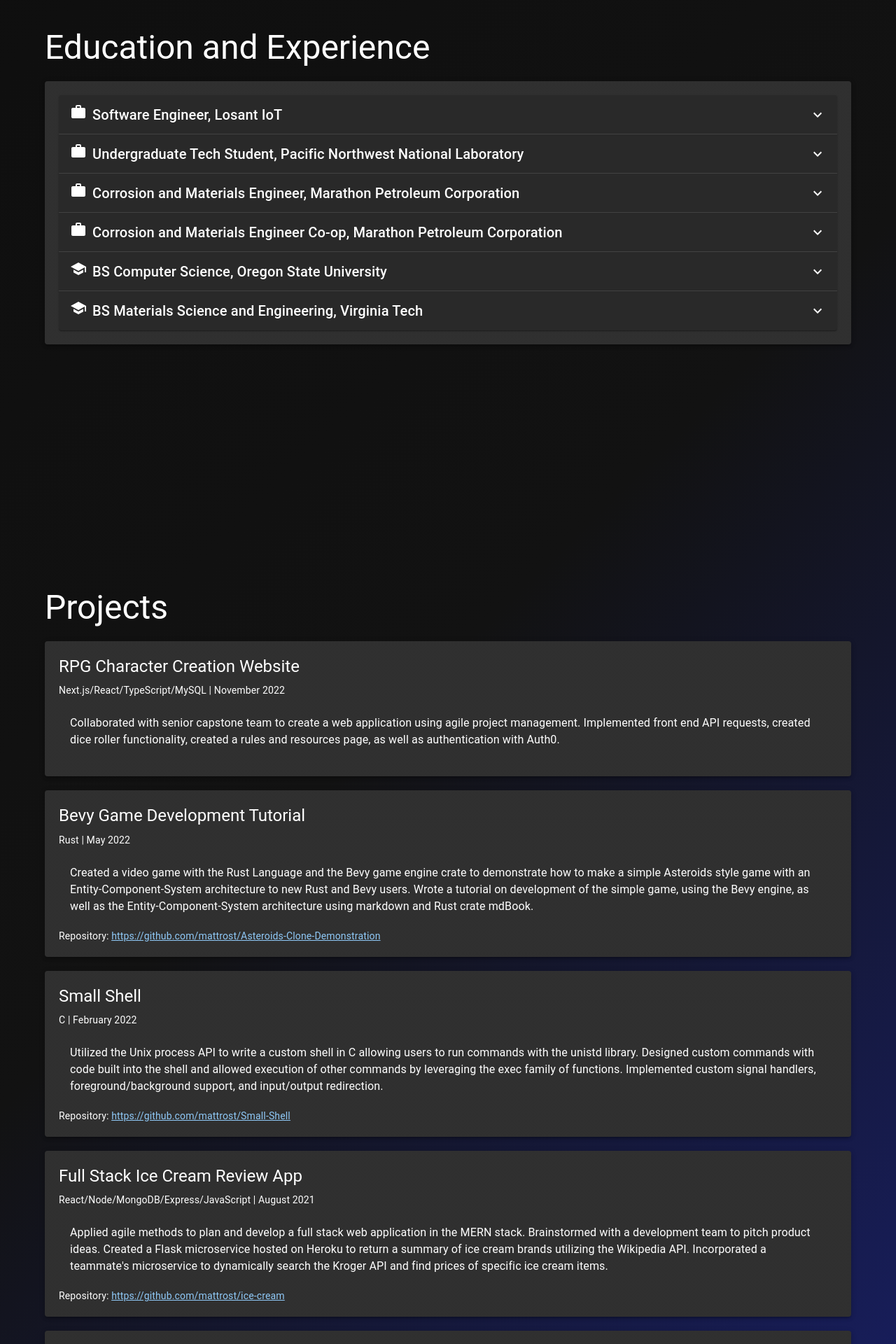
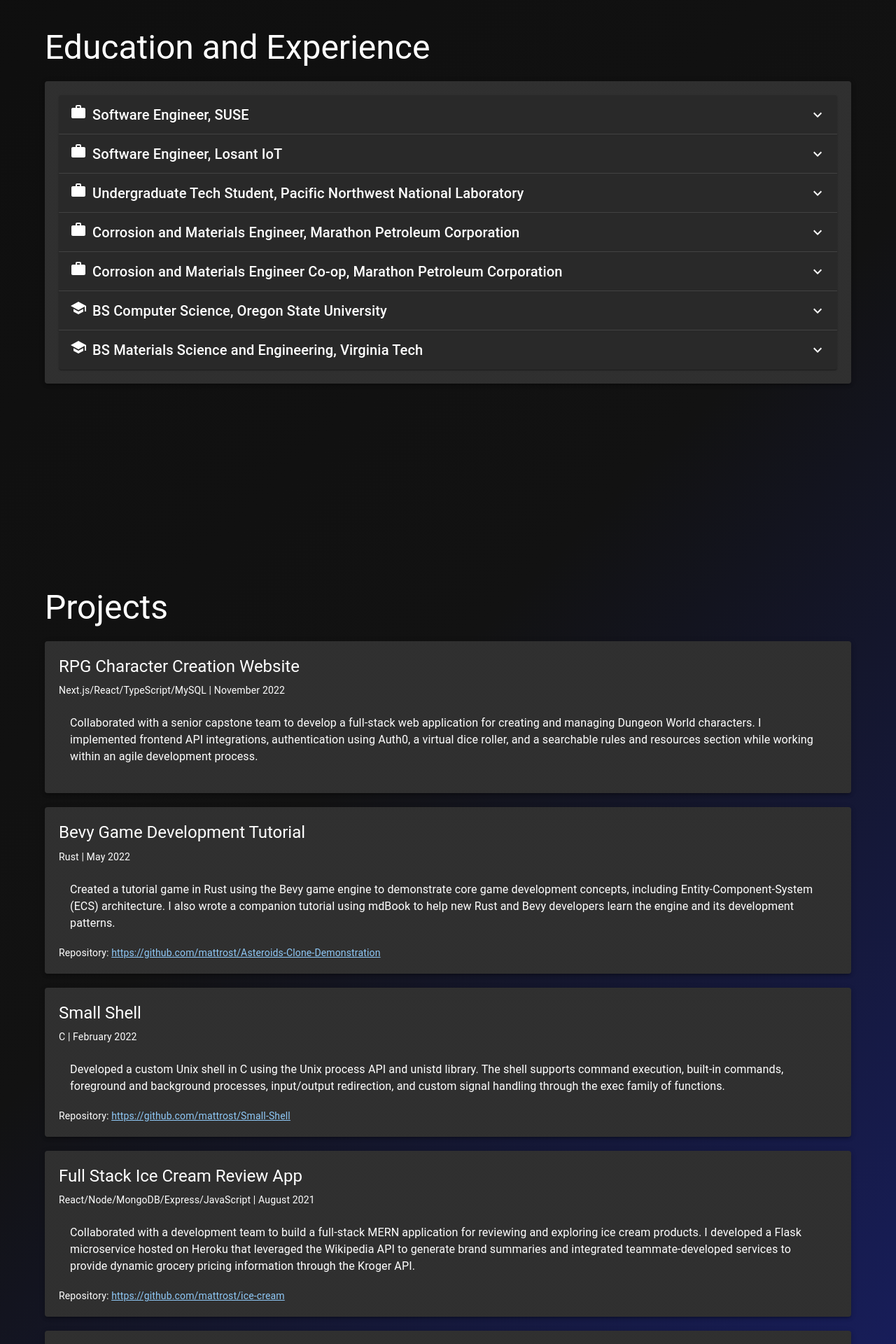
Before and after one commit to mattrost/mattrost.github.io, a React (Vite) app: page / in a window 1280 px wide. Shown: the part 860-2780 px from the top of the page at 70% size. Built offline with nearby package versions, Linux system fonts and the light colour scheme.

Commit message:
Updating text for portfolio

```diff
--- a/package.json
+++ b/package.json
@@ -28,7 +28,7 @@
   },
   "scripts": {
     "predeploy": "pnpm run build",
-    "deploy": "gh-pages -d build",
+    "deploy": "gh-pages -d dist",
     "dev": "vite",
     "build": "vite build",
     "preview": "vite preview"
--- a/src/components/Experiences.jsx
+++ b/src/components/Experiences.jsx
@@ -9,65 +9,79 @@ const Experiences = () => {
     {
       type: 'work',
       title: 'Software Engineer',
+      institution: 'SUSE',
+      date: 'March 2026 - November 2026',
+      description: 'I contributed to the Losant platform by designing and implementing workflow nodes for Kubernetes and OpenTelemetry integrations, expanding platform capabilities and enabling customers to automate infrastructure operations and observability-driven workflows.' +
+        '<br />' +
+        'I collaborated closely with product and engineering teams to deliver new functionality and improve application usability. I participated extensively in peer code reviews, QA verification, and agile development processes, using Jira to manage work items and track feature delivery.' +
+        '<br />' +
+        'I developed and maintained a cross-platform application using SvelteKit and Capacitor, delivering a cohesive experience across web and mobile platforms. I focused on creating intuitive user interfaces, improving usability, and ensuring a consistent experience across devices.'
+    },
+    {
+      type: 'work',
+      title: 'Software Engineer',
       institution: 'Losant IoT',
-            date: 'October 2022 - Present',
-            description: 'I collaborated directly with enterprise clients to develop IoT solutions spanning from device connectivity and real-time data ingestion to fron-end data visualization. These solutions were built using JavaScript/TypeScript, React, and occasionally Swift/SwiftUI depending on the project. On the back end, I developed secure, scalable RESTful APIs and services using the Losant Visual Workflow Engine, integrating with MongoDB for non-relational data storage.' +
+      date: 'October 2022 - March 2026',
+      description: 'I collaborated directly with enterprise clients to develop IoT solutions spanning device connectivity, real-time data ingestion, RESTful APIs, and front-end data visualization. These solutions were built using JavaScript/TypeScript, React, Swift/SwiftUI, the Losant Visual Workflow Engine, and MongoDB.' +
         '<br />' +
-                'I also created dynamic UI components using Stimulus.js to extend Losant’s templating system, enabling configurable dashboards tailored to client needs. When required, I performed data analysis in Python (Pandas, NumPy) to derive insights from exported telemetry datasets, supporting both internal diagnostics and client-facing reporting.' +
+        'I created dynamic UI components using Stimulus.js to extend Losant’s templating system, enabling configurable dashboards tailored to client requirements. When needed, I leveraged Python, Pandas, and NumPy to analyze telemetry datasets and provide diagnostics, analytics, and operational insights.' +
         '<br />' +
-                'Beyond engineering, I collaborated with product managers, stakeholders, and the sales team to define requirements, scope features, and deliver production-ready solutions on tight sprint timelines. I also contributed to platform-wide improvements, led efforts in authentication and authorization (token-based access control, role management, third-party identity providers), and promoted testing best practices through unit/integration tests with Jest and team-wide TDD adoption.' +
+        'I contributed to platform-wide improvements, including authentication and authorization features such as token-based access control, role management, and third-party identity provider integrations. I also helped promote testing best practices through unit and integration testing with Jest and team-wide TDD adoption.' +
         '<br />' +
-                'This was a great experience as I was able to work in a fast-paced software development lifecycle, utilizing Jira for task management. During our sprints, I was expected to implement and enforce coding standards, perform code reviews, and test others\' completed items.'
+        'Working within an agile development environment, I collaborated with enterprise clients, product managers, stakeholders, and sales teams to define requirements, scope features, perform code reviews, conduct QA validation, and deliver production-ready solutions.'
     },
     {
       type: 'work',
       title: 'Undergraduate Tech Student',
       institution: 'Pacific Northwest National Laboratory',
       date: 'August 2021 - September 2022',
-            description: 'This was a really cool job! My duties at the lab consisted of assisting with battery research. I developed Python scripts with other scientists to automate the creation of graphs and tables using Matplotlib and Numpy. I was also exposed to Arduino, where I created a program to maintain a specified pressure applied to a sensor as a battery\'s dimensions changed during charge and discharge.\n' +
+      description: 'At PNNL, I supported battery research by developing Python tools that automated the creation of graphs, tables, and data visualizations using Matplotlib and NumPy. I also developed Arduino-based software to maintain a specified pressure on sensors as battery dimensions changed during charge and discharge cycles.' +
         '<br />' +
-                'I honed my graphic design skills by creating 2D and 3D illustrations for publications and presentations. This work was done using Adobe Illustrator, Adobe Dimension, and Blender. I appreciated the opportunity to tap into my creative side while producing scientific imagery.\n' +
+        'I expanded my design skills by creating 2D and 3D illustrations for publications and presentations using Adobe Illustrator, Adobe Dimension, and Blender. This work gave me the opportunity to combine technical communication with visual design to produce scientific imagery for researchers and stakeholders.' +
         '<br />' +
-                'Part of my responsibilities included assembling and testing coin cell batteries. My goal was to experiment with new approaches in advanced battery material research and development. One of my significant challenges was mastering dexterity in a glove box. Some days, this task allowed me to enter a zen-like state, similar to the feeling I experience when I\'m in the zone developing software.',
+        'I also assisted with the assembly and testing of coin cell batteries as part of advanced materials research efforts. Working in laboratory environments strengthened my attention to detail and exposed me to the experimental processes behind scientific research and development. One unique challenge was mastering dexterity in a glove box, where even simple tasks required patience, precision, and practice.'
     },
     {
       type: 'work',
       title: 'Corrosion and Materials Engineer',
       institution: 'Marathon Petroleum Corporation',
       date: 'July 2015 - January 2021',
-            description: 'With my duties in the Inspection Department, I created SQL queries for maintenance and reliability initiatives. This was very helpful to expedite data gathering. I also conducted a pilot project at a refinery to prototype a solution for increasing maintenance efficiency during plant shutdowns. The program was a web application that was used to document turnaround work. Prior to this being used, employees would have to walk to a trailer and look at a chart on a wall. This allowed for better communication during shutdowns, and fewer phone calls.' +
+      description: 'With my duties in the Inspection Department, I developed SQL queries to support maintenance and reliability initiatives, helping teams gather and analyze operational data more efficiently. I also led a pilot project to evaluate a web-based solution for documenting and tracking turnaround work during refinery shutdowns. Replacing manual status boards with a centralized application improved communication and increased visibility during critical maintenance events.' +
         '<br />' +
-                'I led Integrity Operating Window and Risk Based Inspection projects at the refinery level. I formed and supervised cross-functional teams to assess multiple refinery units for these projects. I also represented the inspection department by performing failure investigations and root cause analyses. This was a very important part of my job where I felt like I could make the most positive impact. I also received training and industry certifications relating to inspection and maintenance of pressure containing equipment.' +
+        'I led Integrity Operating Window and Risk Based Inspection projects at the refinery level, coordinating cross-functional teams to assess refinery units and identify opportunities for risk reduction. I also represented the inspection department by performing failure investigations and root cause analyses, helping improve equipment reliability and operational safety. In support of these responsibilities, I completed industry training and certifications related to the inspection and maintenance of pressure-containing equipment.' +
         '<br />' +
-                'I mentored five co-op and intern employees to facilitate professional development. I was able to strengthen my knowledge by explaining topics to these employees. I conducted peer review meetings to ensure these employees were comfortable with their work, the workplace, and their developing skills. I also worked with a lot of great people throughout my time at Marathon. I am thankful and appreciative of all of them.',
+        'I mentored five co-op and intern employees, supporting both their technical development and integration into the workplace. Through peer reviews, project guidance, and regular feedback, I helped foster their professional growth while strengthening my own leadership and communication skills.'
     },
     {
       type: 'work',
       title: 'Corrosion and Materials Engineer Co-op',
       institution: 'Marathon Petroleum Corporation',
       date: 'January 2013 - May 2013 | August 2013 - December 2013 | May 2014 - August 2014',
-            description: 'I spent three school terms co-oping with Marathon. I worked with the inspection department, where I was tasked with small projects. A lot of this work helped me prepare for my full time position that started in 2015. I was able to overcome my fear of heights throughout these co-op terms. While I no longer become petrified when elevated, I am still wary of the dangers associated with falling.',
+      description: 'I spent three school terms co-oping with Marathon, working with the Inspection Department on a variety of engineering and reliability projects. These experiences provided valuable exposure to refinery operations and helped prepare me for my full-time role with the company after graduation.' +
+        '<br />' +
+        'The co-op program allowed me to learn from experienced engineers, develop practical problem-solving skills, and gain firsthand experience working in an industrial environment.' +
+        '<br />' +
+        'One unexpected benefit of the role was overcoming my fear of heights. While I am still very aware of the risks associated with working at elevation, these experiences helped me build confidence and become more comfortable in environments that initially felt intimidating.'
     },
     {
       type: 'school',
       title: 'BS Computer Science',
       institution: 'Oregon State University',
       date: 'September 2020 - December 2022',
-            description: 'I decided to change careers from Materials Engineering to Software Engineering! Oregon State helped me achieve this goal. My favorite classes were ones that focused on open-ended assignments, where I could build any project that I wanted to! I took the following electives on top of my required curriculum: Parallel Programming, Open Source Software Development, and Mobile Software Development.\n' +
+      description: 'I decided to change careers from Materials Engineering to Software Engineering, and Oregon State helped me achieve that goal. My favorite courses were those centered on open-ended projects where I could design and build my own solutions. In addition to the required curriculum, I completed electives in Parallel Programming, Open Source Software Development, and Mobile Software Development.' +
         '<br />' +
-                'My capstone project was a full-stack web application for players of the TTRPG “Dungeon World” to create and manage their in game characters. As someone who uses a web app for another TTRPG, it was nice to work on something similar to a product that I utilize.',
-            gpa: '3.98',
+        'For my capstone project, I developed a full-stack web application for players of the TTRPG "Dungeon World" to create and manage their characters. As someone who regularly uses digital tools for tabletop gaming, it was rewarding to build a product similar to one I would use myself.',      gpa: '3.98',
     },
     {
       type: 'school',
       title: 'BS Materials Science and Engineering',
       institution: 'Virginia Tech',
       date: 'August 2010 - May 2015',
-            description: 'My studies at Virginia Tech helped shape the person I am today. The curriculum in this program was rigorous, which helped me develop a strong work ethic. Most importantly, I was able to build lifelong connections with others during my studies. Virginia Tech\'s Engineering students are known for their collaborative nature rather than competitiveness. I took a wide variety of electives, but my primary interest was in the degradation of materials.\n' +
+      description: 'My studies at Virginia Tech helped shape both my technical foundation and work ethic. The curriculum was rigorous and challenging, but it also reinforced the collaborative mindset that Virginia Tech engineering students are known for. While I explored a variety of engineering topics, my primary interest was the degradation and failure of materials.' +
         '<br />' +
-                'The focus of my capstone project was to identify the effect of a potassium permanganate cleaning method on fracture surfaces. Fractured samples were prepared to simulate jet turbine fractures. This work was conducted for the National Transportation Safety Board.\n' +
+        'My capstone project focused on evaluating the effects of a potassium permanganate cleaning method on fracture surfaces. Fractured samples were prepared to simulate jet turbine failures, and the work was conducted in support of research for the National Transportation Safety Board.' +
         '<br />' +
-                'I participated in the Galileo Engineering Learning Community, Materials Engineering Professional Society, Society of Hispanic Professional Engineers, as well as various intramural sports teams.',
+        'Outside the classroom, I participated in the Galileo Engineering Learning Community, the Materials Engineering Professional Society, the Society of Hispanic Professional Engineers, and several intramural sports teams.',
       gpa: '3.20',
     },
   ];
@@ -112,7 +126,7 @@ const Experiences = () => {
                     {paragraph}
                   </Typography>
                   {idx < experience.description.split('<br />').length - 1 && (
-                                        <br /> // Add extra space between paragraphs
+                    <br />
                   )}
                 </React.Fragment>
               ))}
--- a/src/components/Header.jsx
+++ b/src/components/Header.jsx
@@ -16,8 +16,7 @@ const Header = () => {
         Hi! I am Matt.
       </Typography>
       <Typography variant="h4" gutterBottom>
-                I am a Software Engineer at Losant IoT. I work on the Solutions Team, developing Full-Stack Applications
-                for our clients.
+        I am a full-stack software engineer who enjoys building products from idea to production, creating intuitive user experiences while contributing to the systems that power them.
       </Typography>
     </Box>
   );
--- a/src/components/Projects.jsx
+++ b/src/components/Projects.jsx
@@ -49,7 +49,7 @@ const Projects = () => {
             stack: 'Next.js/React/TypeScript/MySQL',
             date: 'November 2022',
             description: [
-                'Collaborated with senior capstone team to create a web application using agile project management. Implemented front end API requests, created dice roller functionality, created a rules and resources page, as well as authentication with Auth0.',
+                'Collaborated with a senior capstone team to develop a full-stack web application for creating and managing Dungeon World characters. I implemented frontend API integrations, authentication using Auth0, a virtual dice roller, and a searchable rules and resources section while working within an agile development process.',
             ],
         },
         {
@@ -57,7 +57,7 @@ const Projects = () => {
             stack: 'Rust',
             date: 'May 2022',
             description: [
-                'Created a video game with the Rust Language and the Bevy game engine crate to demonstrate how to make a simple Asteroids style game with an Entity-Component-System architecture to new Rust and Bevy users. Wrote a tutorial on development of the simple game, using the Bevy engine, as well as the Entity-Component-System architecture using markdown and Rust crate mdBook.',
+                'Created a tutorial game in Rust using the Bevy game engine to demonstrate core game development concepts, including Entity-Component-System (ECS) architecture. I also wrote a companion tutorial using mdBook to help new Rust and Bevy developers learn the engine and its development patterns.',
             ],
             repository: 'https://github.com/mattrost/Asteroids-Clone-Demonstration',
         },
@@ -66,7 +66,7 @@ const Projects = () => {
             stack: 'C',
             date: 'February 2022',
             description: [
-                'Utilized the Unix process API to write a custom shell in C allowing users to run commands with the unistd library. Designed custom commands with code built into the shell and allowed execution of other commands by leveraging the exec family of functions. Implemented custom signal handlers, foreground/background support, and input/output redirection.',
+                'Developed a custom Unix shell in C using the Unix process API and unistd library. The shell supports command execution, built-in commands, foreground and background processes, input/output redirection, and custom signal handling through the exec family of functions.',
             ],
             repository: 'https://github.com/mattrost/Small-Shell',
         },
@@ -75,7 +75,7 @@ const Projects = () => {
             stack: 'React/Node/MongoDB/Express/JavaScript',
             date: 'August 2021',
             description: [
-                'Applied agile methods to plan and develop a full stack web application in the MERN stack. Brainstormed with a development team to pitch product ideas. Created a Flask microservice hosted on Heroku to return a summary of ice cream brands utilizing the Wikipedia API. Incorporated a teammate\'s microservice to dynamically search the Kroger API and find prices of specific ice cream items.',
+                'Collaborated with a development team to build a full-stack MERN application for reviewing and exploring ice cream products. I developed a Flask microservice hosted on Heroku that leveraged the Wikipedia API to generate brand summaries and integrated teammate-developed services to provide dynamic grocery pricing information through the Kroger API.',
             ],
             repository: 'https://github.com/mattrost/ice-cream',
         },
@@ -84,7 +84,7 @@ const Projects = () => {
             stack: 'Python',
             date: 'June 2021',
             description: [
-                'Created a Python program for directed and undirected graph data structures, including Depth/Breadth First Searches and Dijkstra\'s Algorithm. Implemented directed graph with adjacency-matrix, undirected graph with adjacency-list. Employed unit testing to ensure algorithms perform satisfactorily.',
+                'Implemented directed and undirected graph data structures in Python using adjacency matrices and adjacency lists. The project included breadth-first search, depth-first search, Dijkstra’s shortest path algorithm, and unit testing to validate algorithm correctness.',
             ],
             repository: 'https://github.com/mattrost/Graph-Implementation',
         },
@@ -93,7 +93,7 @@ const Projects = () => {
             stack: 'x86 Assembly, MASM',
             date: 'June 2021',
             description: [
-                'Devised a program that includes macros and procedures to take a user string input and convert by individual byte to numeric form to store into an array and convert back by byte to string for output. Calculated average and sum of numbers by using string primitives instead of numbers.',
+                'Developed a program in x86 Assembly and MASM utilizing macros, procedures, and string primitives to convert user input between string and numeric representations. The application performed aggregate calculations while emphasizing low-level memory manipulation and assembly language programming concepts.',
             ],
             repository: 'https://github.com/mattrost/String-Primitives-and-Macros/',
         },
```
Also changed, not shown: src/components/About.jsx (+9 -5 lines), src/components/Home.jsx (indentation only), 1 other file (tests, documents, lock files or other folders). Lines whose indentation alone changed are shown as unchanged.
